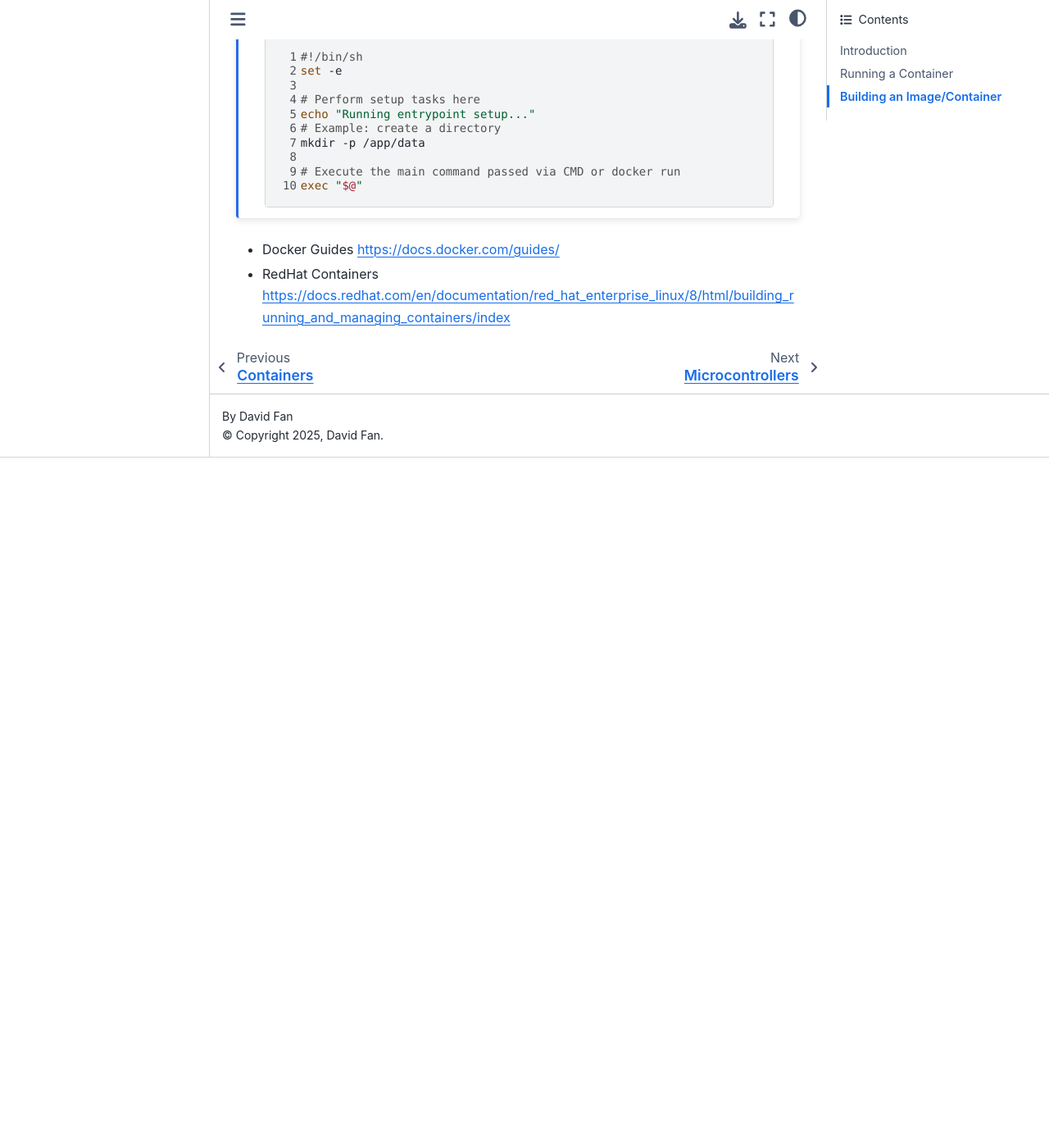
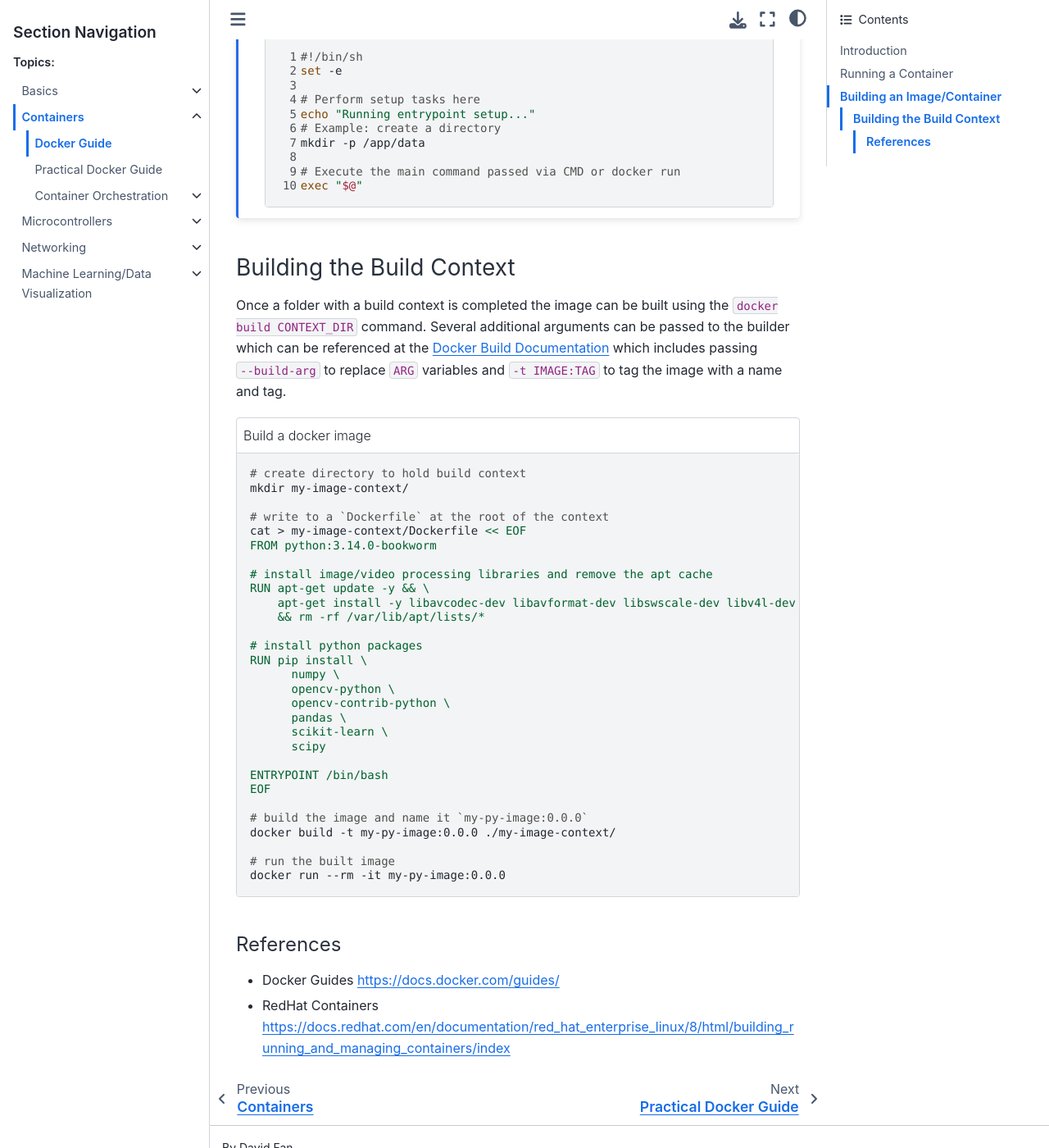
Before and after one commit to Kanaderu/Cloud-Native-IoT, a Sphinx documentation site: the page built from docs/notes/containers/docker-guide.rst, in a window 1280 px wide and 1400 px high, scrolled down 9934 px. Shown: the whole window at 82% size. Built offline with Sphinx 7.4.7 and the Sphinx Book theme 1.1.4, drawn with Linux system fonts in a browser that asks for light colours; before the commit the page ends 10492 px from its top, so only the background shows below that.

Commit message:
docs: adds additional docker information and layout

```diff
--- a/docs/notes/containers/docker-guide.rst
+++ b/docs/notes/containers/docker-guide.rst
@@ -329,6 +329,44 @@ The main reference for Dockerfile syntax are in the `Docker's Dockerfile Referen
         # Execute the main command passed via CMD or docker run
         exec "$@"
 
+Building the Build Context
+--------------------------
+
+Once a folder with a build context is completed the image can be built using the ``docker build CONTEXT_DIR`` command. Several additional arguments can be passed to the builder which can be referenced at the `Docker Build Documentation <https://docs.docker.com/reference/cli/docker/buildx/build/>`_ which includes passing ``--build-arg`` to replace ``ARG`` variables and ``-t IMAGE:TAG`` to tag the image with a name and tag.
+
+.. code-block:: bash
+    :caption: Build a docker image
+
+    # create directory to hold build context
+    mkdir my-image-context/
+
+    # write to a `Dockerfile` at the root of the context
+    cat > my-image-context/Dockerfile << EOF
+    FROM python:3.14.0-bookworm
+
+    # install image/video processing libraries and remove the apt cache
+    RUN apt-get update -y && \
+        apt-get install -y libavcodec-dev libavformat-dev libswscale-dev libv4l-dev libxvidcore-dev libx264-dev libjpeg-dev libpng-dev libtiff-dev \
+        && rm -rf /var/lib/apt/lists/*
+
+    # install python packages
+    RUN pip install \
+          numpy \
+          opencv-python \
+          opencv-contrib-python \
+          pandas \
+          scikit-learn \
+          scipy
+
+    ENTRYPOINT /bin/bash
+    EOF
+
+    # build the image and name it `my-py-image:0.0.0`
+    docker build -t my-py-image:0.0.0 ./my-image-context/
+
+    # run the built image
+    docker run --rm -it my-py-image:0.0.0
+
 References
 ^^^^^^^^^^
 
--- a/docs/notes/containers/index.rst
+++ b/docs/notes/containers/index.rst
@@ -7,6 +7,8 @@ Containers
    :caption: Contents:
 
    docker-guide
+   practical-docker-guide
+   orchestration/index
 
 Containers are a virtualization environment that is used deliver services/applications and their dependencies in a lightweight package. Containers have largely become popular through the popular tool, docker, and has been widely adopted due to its lightweight nature and ease of use. The rise of the use of containers has lead to a governing body called the `Open Container Initiative (OCI) <https://opencontainers.org/>`_ which has defined a set of standards/specifications for creating containers. OCI compliant tools follow the defined specifications and allows for other container technologies to work fairly seamless with one another. Containers are used for a variety of applications and services which include sidecar containers (largely for kubernetes), devcontainers (development environment), continuous integration/continuous deployment (CI/CD), and more. Docker and Podman will be used here as starting points into learning about and using containers.
 
--- /dev/null
+++ b/docs/notes/containers/orchestration/docker-swarm.rst
@@ -0,0 +1,3 @@
+############
+Docker Swarm
+############
--- /dev/null
+++ b/docs/notes/containers/orchestration/kubernetes.rst
@@ -0,0 +1,3 @@
+##########
+Kubernetes
+##########
```
Also changed, not shown: docs/notes/containers/orchestration/index.rst (added, +10 -0 lines), docs/notes/containers/practical-docker-guide.rst (added, +9 -0 lines).
